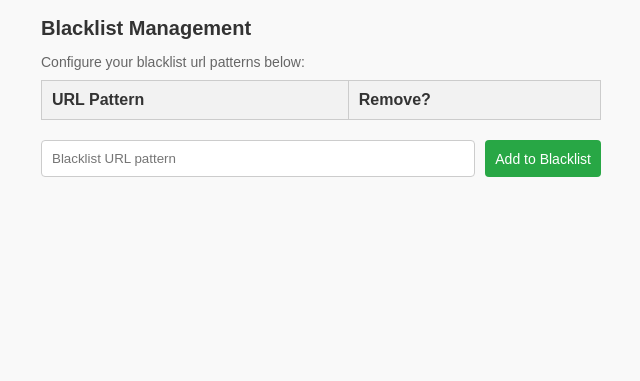
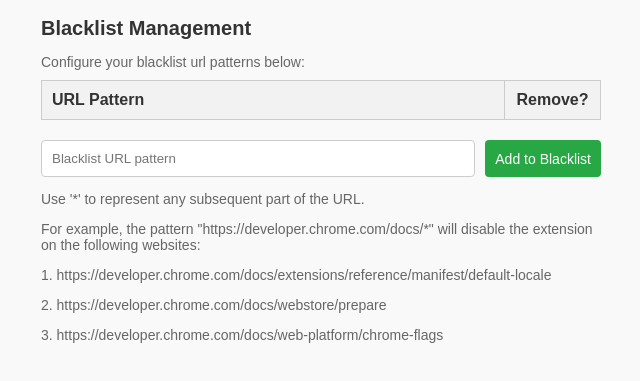
Before and after one commit to sam1037/Time2Read-Estimator, a browser extension: page src/static/option.html in a window 1280 px wide. Shown: the part 67-448 px from the top of the page, without its empty margins (319-959 px from the left). Drawn offline with Linux system fonts and the light colour scheme; files that its build step writes are made by us from their sources.

Commit message:
some minor change on apperance

```diff
--- a/src/popup.js
+++ b/src/popup.js
@@ -17,7 +17,8 @@ document.addEventListener("DOMContentLoaded", function () {
 		saveBlacklistPattern(blacklistPattern);
 	});
 
-	//show the synced array
+	/*
+	//show the synced array (handle the test btn)
 	const testBtn = document.querySelector(".testButton");
 	testBtn.addEventListener("click", function () {
 		console.log("test button clicked");
@@ -31,6 +32,7 @@ document.addEventListener("DOMContentLoaded", function () {
 			}
 		});
 	});
+	*/
 
 	/*
 	//clear all stored item
--- a/src/static/option.css
+++ b/src/static/option.css
@@ -31,6 +31,12 @@ p {
     margin-bottom: 10px;
 }
 
+li {
+    font-size: 14px;
+    color: #666;
+    margin-bottom: 10px;
+}
+
 /* Table styles */
 .blacklistTable {
     width: 100%;
@@ -38,10 +44,29 @@ p {
     margin-bottom: 20px;
 }
 
+
+
+
 .blacklistTable th, .blacklistTable td {
     border: 1px solid #ccc;
     padding: 10px;
     text-align: left;
+
+}
+
+.blacklistTable th:nth-child(1){
+    width: 80%;
+    user-select: none;
+}
+
+.blacklistTable th:nth-child(2){
+    width: 15%;
+    text-align: center;
+    user-select: none;
+}
+
+.blacklistTable td:nth-child(2){
+    text-align: center;
 }
 
 .blacklistTable th {
--- a/src/static/option.html
+++ b/src/static/option.html
@@ -40,6 +40,12 @@
                 <input type="text" id="blacklistInput" spellcheck="false" placeholder="Blacklist URL pattern">
                 <button id="addBlacklistButton">Add to Blacklist</button>
             </div>
+			<p>Use '*' to represent any subsequent part of the URL.</p>
+			<p>For example, the pattern "https://developer.chrome.com/docs/*" will disable the extension on the following websites:</p>
+			<p>1. https://developer.chrome.com/docs/extensions/reference/manifest/default-locale</p>
+			<p>2. https://developer.chrome.com/docs/webstore/prepare</p>
+			<p>3. https://developer.chrome.com/docs/web-platform/chrome-flags</p>
+
 		</section>
 	</main>
 </body>
```
Also changed, not shown: src/static/popup.html (+2 -3 lines).
